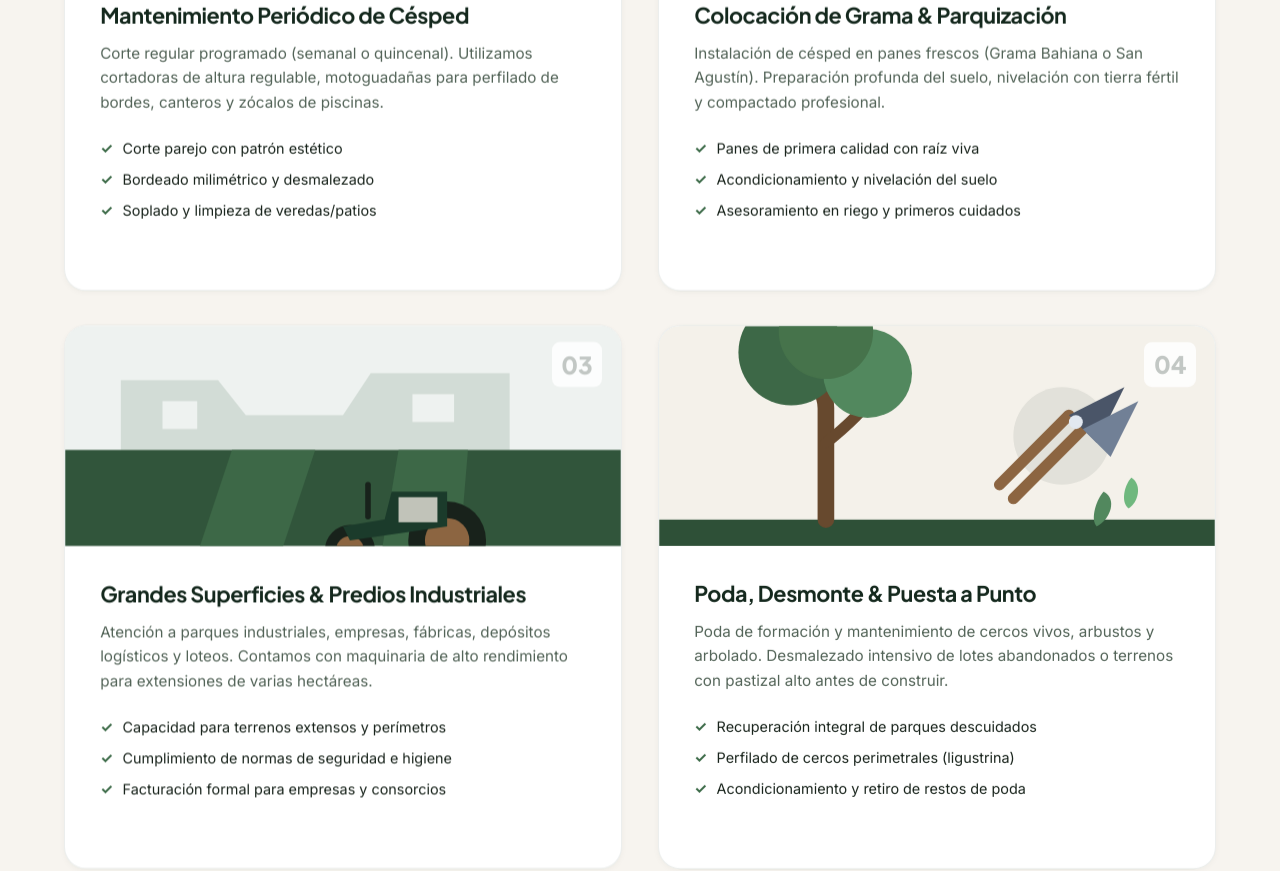
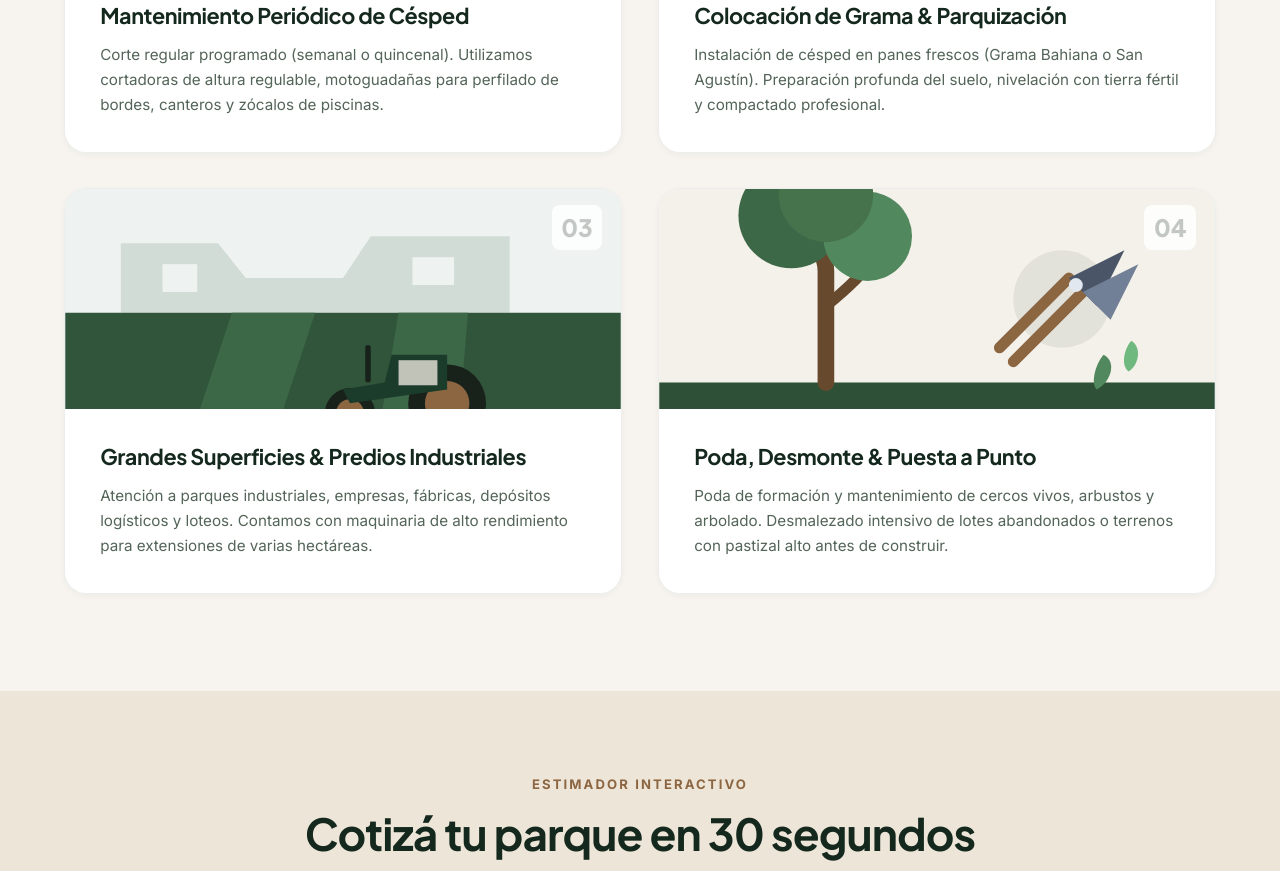
Before and after one commit to poldevestudio/GreenBrown, a plain HTML site: page index.html in a window 1280 px wide. Shown: the part 2078-2949 px from the top of the page. Drawn offline with Linux system fonts and the light colour scheme.

Commit message:
cambios9

```diff
--- a/css/style.css
+++ b/css/style.css
@@ -719,8 +719,8 @@ h1, h2, h3, h4 {
 .service-desc {
   font-size: 0.95rem;
   color: var(--color-text-muted);
-  line-height: 1.6;
-  margin-bottom: 1.4rem;
+  line-height: 1.65;
+  margin-bottom: 0;
 }
 
 .service-features {
--- a/index.html
+++ b/index.html
@@ -174,11 +174,6 @@
             <p class="service-desc">
               Corte regular programado (semanal o quincenal). Utilizamos cortadoras de altura regulable, motoguadañas para perfilado de bordes, canteros y zócalos de piscinas.
             </p>
-            <ul class="service-features">
-              <li>Corte parejo con patrón estético</li>
-              <li>Bordeado milimétrico y desmalezado</li>
-              <li>Soplado y limpieza de veredas/patios</li>
-            </ul>
           </div>
         </article>
 
@@ -193,11 +188,6 @@
             <p class="service-desc">
               Instalación de césped en panes frescos (Grama Bahiana o San Agustín). Preparación profunda del suelo, nivelación con tierra fértil y compactado profesional.
             </p>
-            <ul class="service-features">
-              <li>Panes de primera calidad con raíz viva</li>
-              <li>Acondicionamiento y nivelación del suelo</li>
-              <li>Asesoramiento en riego y primeros cuidados</li>
-            </ul>
           </div>
         </article>
 
@@ -212,11 +202,6 @@
             <p class="service-desc">
               Atención a parques industriales, empresas, fábricas, depósitos logísticos y loteos. Contamos con maquinaria de alto rendimiento para extensiones de varias hectáreas.
             </p>
-            <ul class="service-features">
-              <li>Capacidad para terrenos extensos y perímetros</li>
-              <li>Cumplimiento de normas de seguridad e higiene</li>
-              <li>Facturación formal para empresas y consorcios</li>
-            </ul>
           </div>
         </article>
 
@@ -231,11 +216,6 @@
             <p class="service-desc">
               Poda de formación y mantenimiento de cercos vivos, arbustos y arbolado. Desmalezado intensivo de lotes abandonados o terrenos con pastizal alto antes de construir.
             </p>
-            <ul class="service-features">
-              <li>Recuperación integral de parques descuidados</li>
-              <li>Perfilado de cercos perimetrales (ligustrina)</li>
-              <li>Acondicionamiento y retiro de restos de poda</li>
-            </ul>
           </div>
         </article>
       </div>
```
